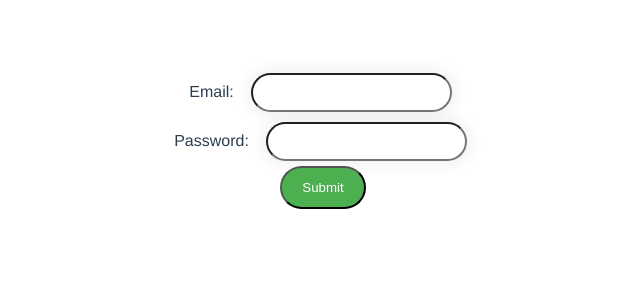
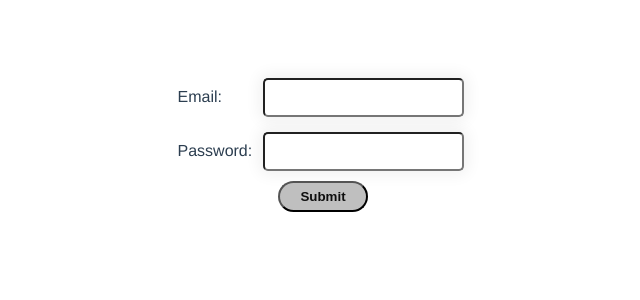
Before and after one commit to il8q/CitrusTestTask, a Vue app in the folder CheckListApplication/: page /register in a window 1280 px wide. Shown: the top 300 px of the page, without its empty margins (317-957 px from the left). Built offline with nearby package versions, Linux system fonts and the light colour scheme.

Commit message:
Переделан дизайн страницы регистрации

```diff
--- a/CheckListApplication/src/views/Register.vue
+++ b/CheckListApplication/src/views/Register.vue
@@ -2,14 +2,30 @@
   <div class="register">
     <div>
       <form @submit.prevent="submit">
-        <div>
-          <label for="email">Email:</label>
-          <input type="text" name="email" v-model="form.email" />
+        <div class="field-container to-center m-tb-5">
+          <div class="field-name inline-block on-left-side m-r-0" for="email">
+              Email:
+            </div>
+            <div class="inline-block on-right-side">
+              <input
+                type="text"
+                name="email"
+                v-model="form.email"
+               />
+            </div>
         </div>
-        <div>
-          <label for="password">Password:</label>
-          <input type="password" name="password" v-model="form.password" />
-        </div>
+        <div class="field-container to-center m-tb-5">
+           <div class="field-name inline-block on-left-side m-r-0" for="password">
+              Password:
+            </div>
+            <div class="inline-block on-right-side">
+              <input
+                 type="password"
+                 name="password"
+                 v-model="form.password"
+               />
+            </div>
+          </div>
         <button type="submit">Submit</button>
       </form>
     </div>
@@ -52,28 +68,64 @@ export default {
   box-sizing: border-box;
 }
 
-label {
+.field-container {
+  width: 400px;
+}
+
+.field-name {
   padding: 12px 12px 12px 0;
-  display: inline-block;
+  width: 20%;
 }
 
 button[type="submit"] {
-  background-color: #4caf50;
-  color: white;
-  padding: 12px 20px;
+  background-color: #bfbfbf;
+  color: #0e0e0e;
+  padding: 6px 20px;
   cursor: pointer;
   border-radius: 30px;
+  font-weight : bold ;
 }
 
 button[type="submit"]:hover {
   background-color: #45a049;
 }
 
+.on-left-side {
+  text-align: left;
+}
+
+.on-right-side {
+  text-align: right;
+}
+
+.to-center {
+    margin-left: auto;
+    margin-right: auto;
+}
+
+.m-lr-5 {
+  margin-left: 5px;
+  margin-right: 5px;
+}
+
+.m-tb-5 {
+  margin-top: 5px;
+  margin-bottom: 5px;
+}
+
+.m-r-0 {
+  margin-right: 0px;
+}
+
 input {
   margin: 5px;
   box-shadow: 0 0 15px 4px rgba(0, 0, 0, 0.06);
   padding: 10px;
-  border-radius: 30px;
+  border-radius: 5px;
+}
+
+.inline-block{
+  display: inline-block;
 }
 #error {
   color: red;
```
